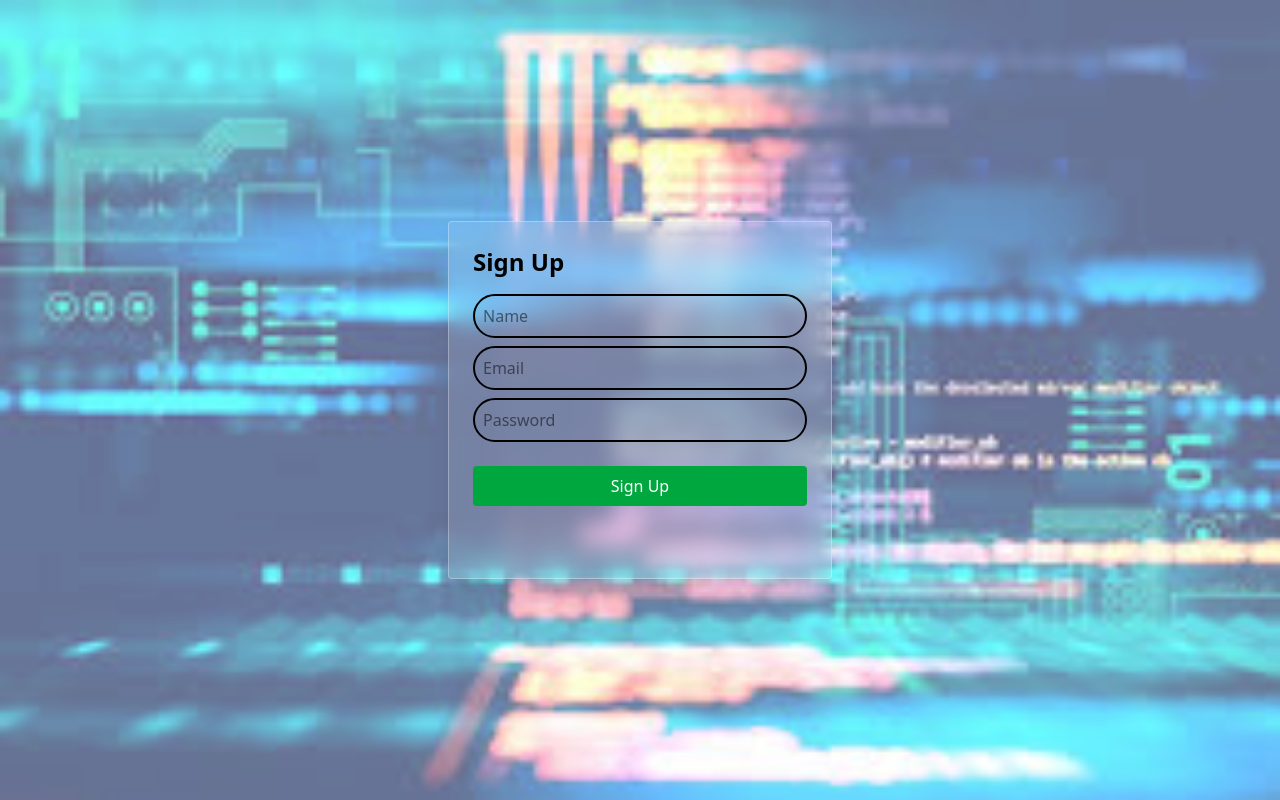
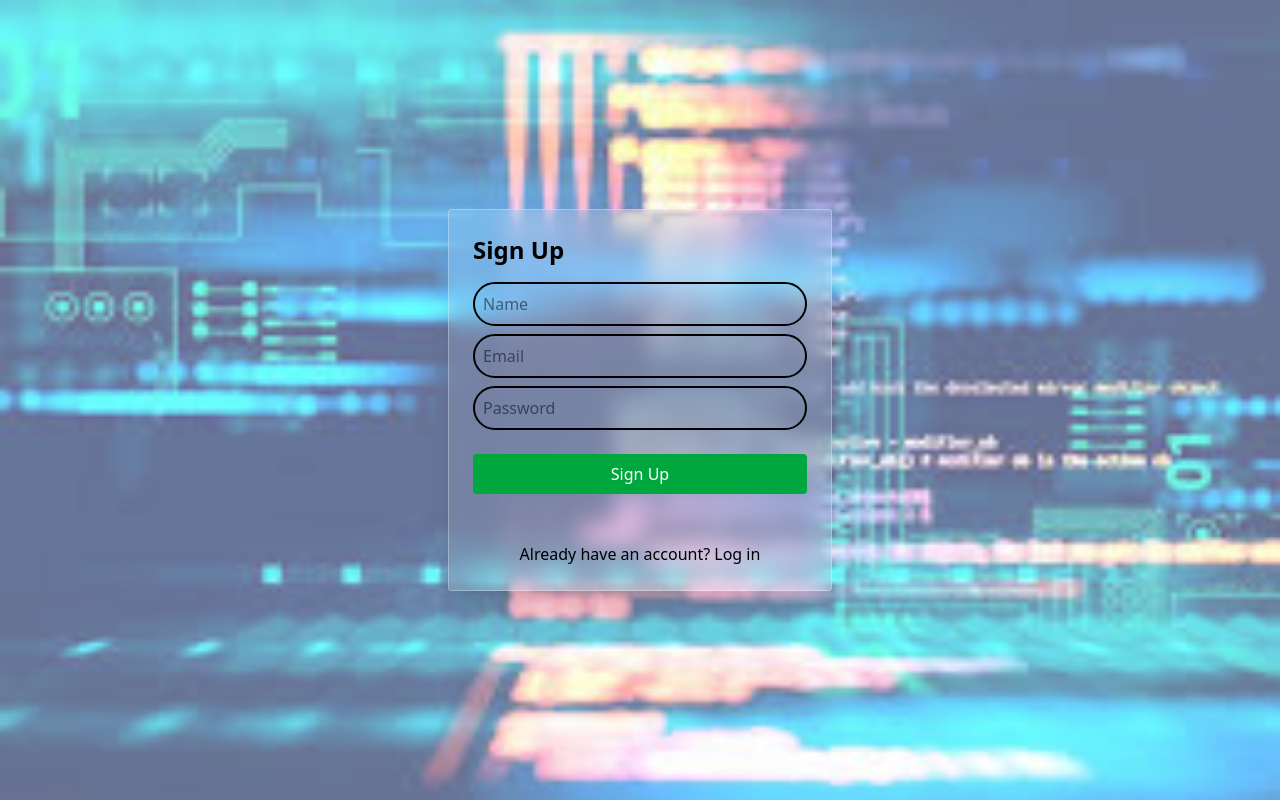
Before and after one commit to Rajat32-op/devBuddyFrontend, a React (Vite) app: page /signup in a window 1280 px wide. Built offline with nearby package versions, Linux system fonts and the light colour scheme.

Commit message:
added navigating from signup to login and vice versa

```diff
--- a/src/pages/login.jsx
+++ b/src/pages/login.jsx
@@ -1,10 +1,11 @@
 import { useState } from 'react';
+import {useNavigate} from 'react-router-dom'
 import { GoogleOAuthProvider, GoogleLogin } from '@react-oauth/google';
 
 
 function Login() {
   const [form, setForm] = useState({ email: '', password: '' });
-
+  const navigate=useNavigate()
   const handleChange = e => {
     setForm({ ...form, [e.target.name]: e.target.value });
   };
@@ -74,6 +75,7 @@ function Login() {
         }}
       />
     </GoogleOAuthProvider>
+    <button className='bg-transparent text-blue-300 hover:text-blue-400 text-md cursor-pointer'onClick={()=>{navigate('/signup')}}>Don't have an account? Create new account</button>
   </form>
 </div>
 
--- a/src/pages/signup.jsx
+++ b/src/pages/signup.jsx
@@ -1,9 +1,10 @@
 import { useState } from 'react';
+import { useNavigate } from 'react-router-dom';
 import { GoogleOAuthProvider, GoogleLogin } from '@react-oauth/google';
 
 function Signup() {
   const [form, setForm] = useState({ name: '', email: '', password: '' });
-
+  const navigate=useNavigate();
   const handleChange = e => {
     setForm({ ...form, [e.target.name]: e.target.value });
   };
@@ -37,7 +38,7 @@ function Signup() {
   return (
     <div className="min-h-screen flex justify-center items-center bg-center relative">
       <div className='absolute bg-[url(/bg_signup.png)] bg-center bg-cover opacity-60 z-0 inset-0'></div>
-      <form onSubmit={handleSubmit} className="bg-white/10 backdrop-blur-md p-6 border border-white/30 rounded shadow-xl w-96 relative ">
+      <form onSubmit={handleSubmit} className="bg-white/10 backdrop-blur-md p-6 border border-white/30 rounded shadow-xl w-96 relative flex flex-col">
         <h2 className="text-2xl font-bold mb-4">Sign Up</h2>
         <input
           type="text"
@@ -73,6 +74,8 @@ function Signup() {
         }}
       />
     </GoogleOAuthProvider>
+    <button className='bg-transparent text-black hover:text-gray-700 text-md cursor-pointer'onClick={()=>{navigate('/login')}}>Already have an account? Log in</button>
+
       </form>
     </div>
   );
```
